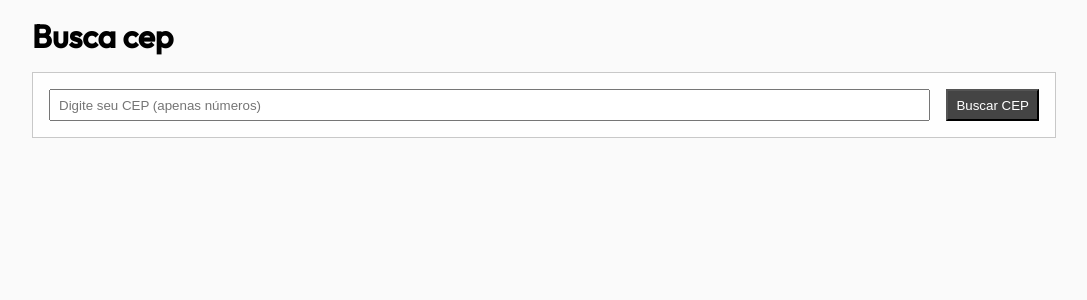
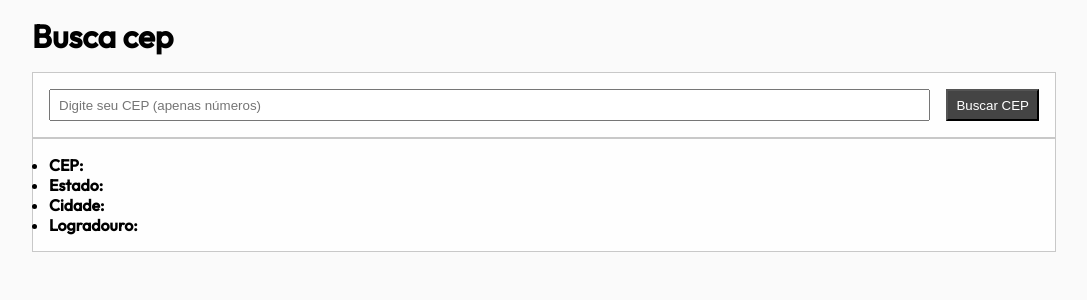
Before and after one commit to devlucaslopes/desafio-busca-cep, a React (Create React App) app: page / in a window 1280 px wide. Shown: the top 300 px of the page, without its empty margins (96-1183 px from the left). Built offline with nearby package versions, Linux system fonts and the light colour scheme.

Commit message:
feat: created result component

```diff
--- a/src/App.tsx
+++ b/src/App.tsx
@@ -1,7 +1,8 @@
 import React from 'react'
 
+import { Wrapper } from './components/Wrapper'
 import { Search } from './components/Search'
-import { Wrapper } from './components/Wrapper'
+import { Result } from './components/Result'
 
 import './App.scss'
 
@@ -14,6 +15,10 @@ function App() {
         <Wrapper>
           <Search onSubmit={() => console.log('oi')} />
         </Wrapper>
+
+        <Wrapper>
+          <Result />
+        </Wrapper>
       </div>
     </main>
   )
--- /dev/null
+++ b/src/components/Result/index.tsx
@@ -0,0 +1,18 @@
+import React from 'react'
+
+export const Result = () => (
+  <ul>
+    <li>
+      <strong>CEP:</strong>
+    </li>
+    <li>
+      <strong>Estado:</strong>
+    </li>
+    <li>
+      <strong>Cidade:</strong>
+    </li>
+    <li>
+      <strong>Logradouro:</strong>
+    </li>
+  </ul>
+)
```
